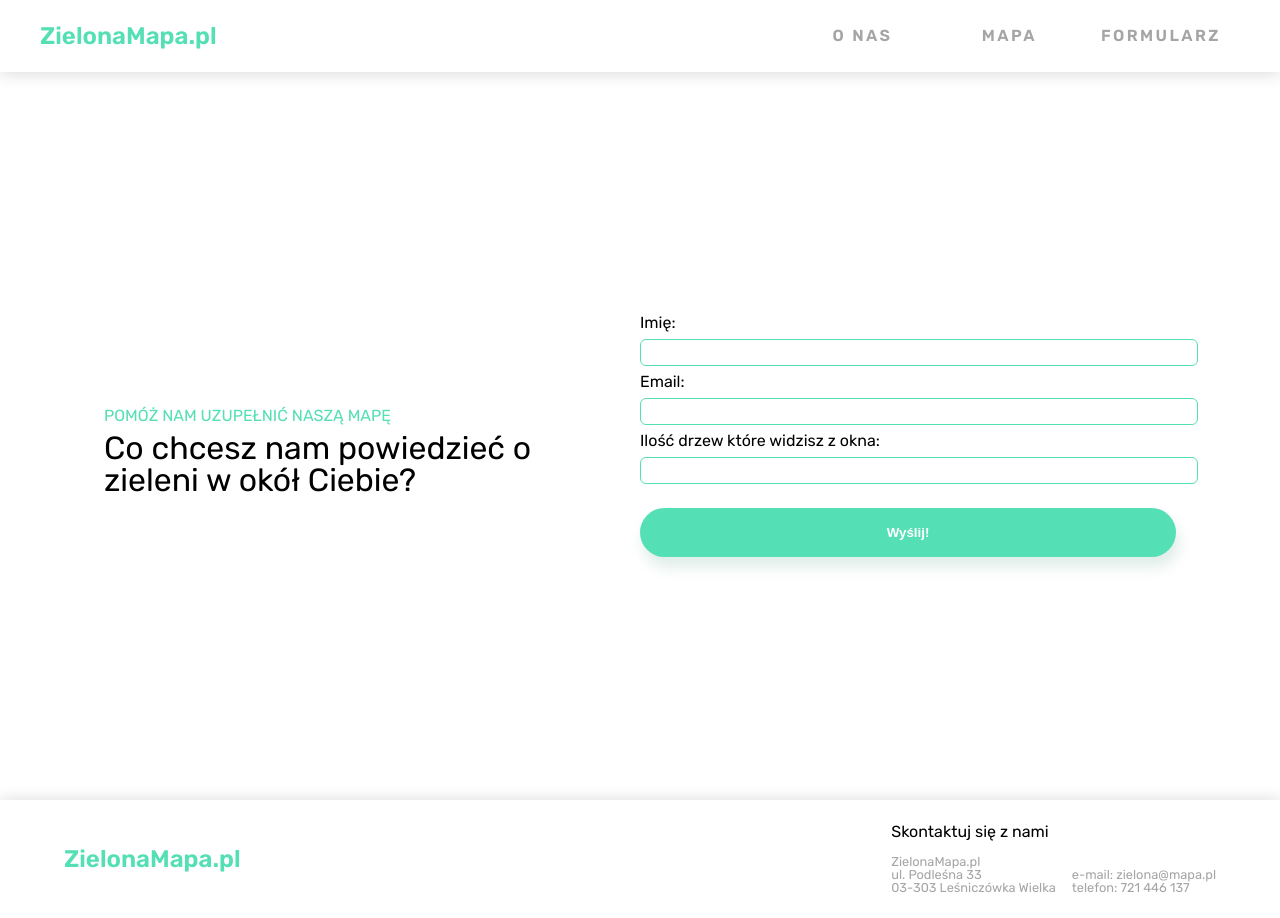
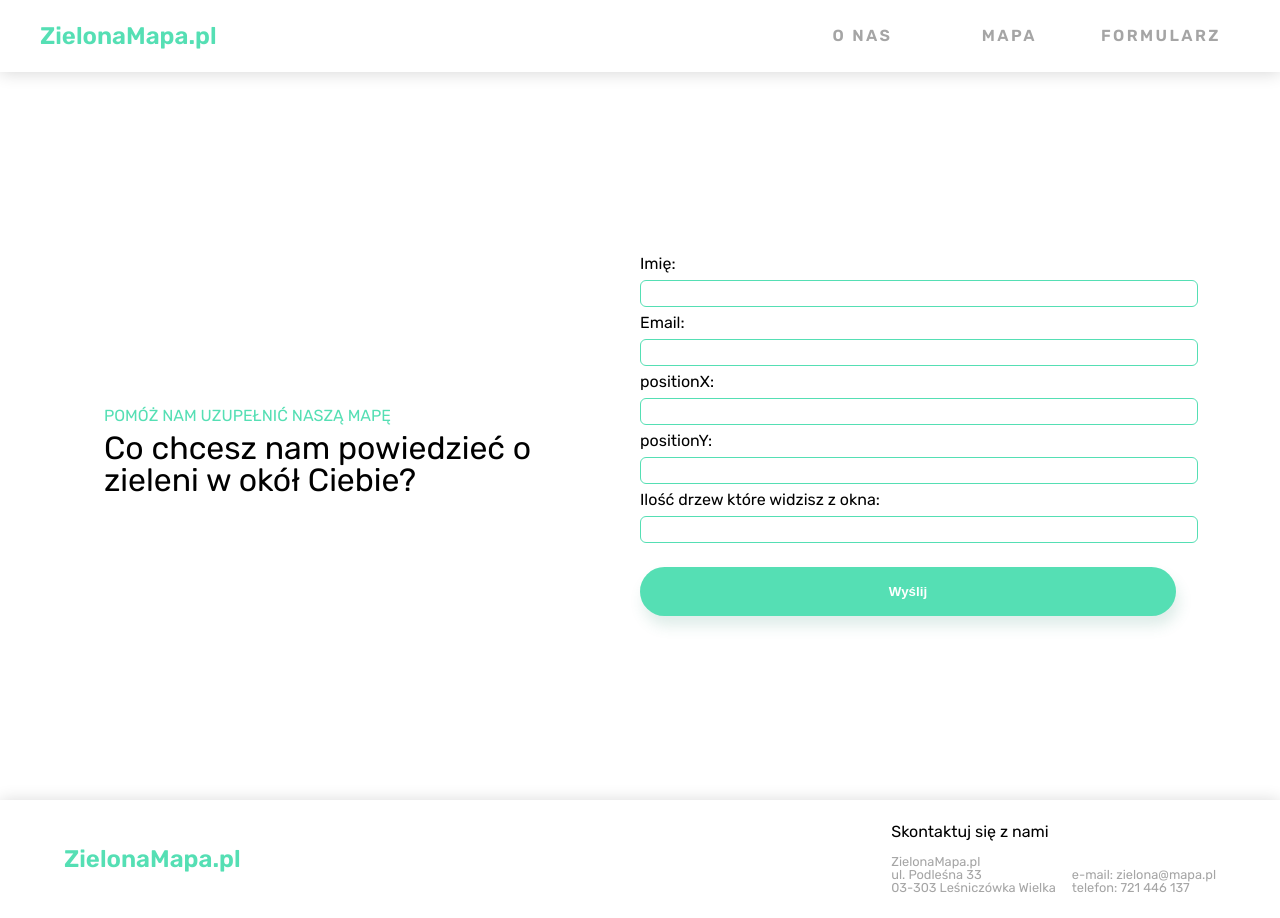
Before and after one commit to kolusnk/zielona-mapa-react-project, a React (Create React App) app: page /formpage in a window 1280 px wide. Built offline with nearby package versions, Linux system fonts and the light colour scheme.

Commit message:
formularz - wysylanie danych z formularza do bazy danych 1

```diff
--- a/src/components/Form/Form.js
+++ b/src/components/Form/Form.js
@@ -1,10 +1,23 @@
 import React, {useState} from 'react'
 import {Input} from "./Input";
 import {validate} from "./validate";
+import db from '../../firebase/firebase';
+import firestore from "../../firebase/firebase"
+import {addDoc, collection} from 'firebase/firestore'
+import async from "async";
+import {preventDefault} from "leaflet/src/dom/DomEvent";
 
-export function Form({generalError, onSubmit}) {
-    const [values, setValues] = useState({name: '', email: '', trees: ''});
+
+export function Form() {
+    const [values, setValues] = useState({
+        name: '',
+        email: '',
+        positionX: '',
+        positionY: '',
+        trees: ''
+    });
     const [errorMessages, setErrorMessages] = useState(null)
+    const pinmarkersCollection = collection(db, 'pinmarkers')
 
     function handleChange(event) {
         const {name, value} = event.target
@@ -17,22 +30,28 @@ export function Form({generalError, onSubmit}) {
         })
     }
 
-    function handleSubmit(event) {
-        event.preventDefault()
-
+    const sendToDatabase = async (event) => {
+        preventDefault(event)
         const errorMessages = validate(values);
         setErrorMessages(errorMessages)
 
         if (errorMessages) return
-        if (typeof onSubmit === 'function') {
-            console.log(values)
-            onSubmit(values);
-        }
+
+
+        await addDoc(pinmarkersCollection, {
+            name: values.name,
+            email: values.email,
+            positionX: values.positionX,
+            positionY: values.positionY,
+            trees: Number(values.trees)
+        })
+
+        setValues({name: '', email: '', positionX: '', positionY: '', trees: ''})
     }
 
 
     return (
-        <form className='form' onSubmit={handleSubmit}>
+        <form className='form'>
             <Input
                 label='Imię:'
                 type='text'
@@ -49,19 +68,34 @@ export function Form({generalError, onSubmit}) {
                 errorMessage={errorMessages?.email}
                 onChange={handleChange}
             />
+
+            <Input
+                label='positionX:'
+                type='number'
+                name='positionX'
+                value={values.positionX}
+                onChange={handleChange}
+            />
+
+            <Input
+                label='positionY:'
+                type='number'
+                name='positionY'
+                value={values.positionY}
+                onChange={handleChange}
+            />
+
             <Input
                 label='Ilość drzew które widzisz z okna:'
                 type='number'
                 name='trees'
                 value={values.trees}
                 min={0}
-                max={20}
-                errorMessage={errorMessages?.trees}
+                max={100}
                 onChange={handleChange}
             />
-                <input
-                    className='btn btn-primary btn-green'
-                    type='submit' value='Wyślij!'/>
+
+            <button className='btn btn-primary btn-green' onClick={sendToDatabase}>Wyślij</button>
         </form>
     )
 }
--- a/src/components/Form/FormMain.js
+++ b/src/components/Form/FormMain.js
@@ -12,7 +12,7 @@ export function FormMain() {
             <div className="container">
                 <div className="form__section-container">
                     <FormText/>
-                    <Form onSubmit={handleSubmit}/>
+                    <Form/>
                 </div>
             </div>
 
--- a/src/components/Form/form.scss
+++ b/src/components/Form/form.scss
@@ -28,7 +28,7 @@
     border: 1px solid #55dfb4;
   }
 
-  input[type="submit"] {
+  button {
     margin-top: 1rem;
     align-self: stretch;
 
--- a/src/components/Map/MapComponent.js
+++ b/src/components/Map/MapComponent.js
@@ -1,11 +1,11 @@
 import React, {useState, useEffect} from 'react';
+import {SearchInput} from "./SearchInput"
+import {PinMarker} from "./PinMarker";
+import './map.scss'
 import 'leaflet/dist/leaflet.css'
-import './map.scss'
 import {Map, Popup, TileLayer} from "react-leaflet";
-import {PinMarker} from "./PinMarker";
 import db from '../../firebase/firebase';
 import {onSnapshot, collection} from 'firebase/firestore'
-import {SearchInput} from "./SearchInput"
 
 
 
--- a/src/firebase/firebase.js
+++ b/src/firebase/firebase.js
@@ -1,7 +1,7 @@
 // Import the functions you need from the SDKs you need
 
 import { initializeApp } from "firebase/app";
-import { getFirestore } from "firebase/firestore";
+import { getFirestore, doc, addDoc} from "firebase/firestore";
 
 // TODO: Add SDKs for Firebase products that you want to use
 // https://firebase.google.com/docs/web/setup#available-libraries
```
